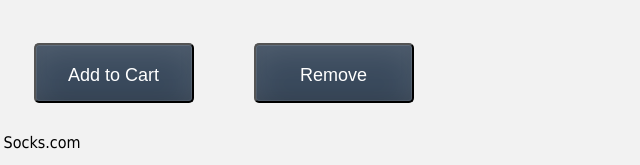
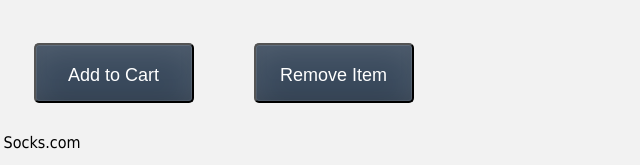
Before and after one commit to tmyfrncnn/intro-to-vue, a plain HTML site: page index.html in a window 1280 px wide. Shown: the part 687-852 px from the top of the page, 480-1120 px from the left. Drawn offline with nearby package versions, Linux system fonts and the light colour scheme.

Commit message:
added 'event handling'

```diff
--- a/index.html
+++ b/index.html
@@ -42,7 +42,7 @@
             <button class="button" @click="cart += 1">Add to Cart</button>
 
             <!-- <button class="button" @click="cart -= 1">Remove</button> -->
-            <button class="button" @click="cart = cart > 0 ? cart - 1 : 0">Remove</button>
+            <button class="button" @click="cart = cart > 0 ? cart - 1 : 0">Remove Item</button>
 
             <a :href="url">Socks.com
             </a>
--- a/main.js
+++ b/main.js
@@ -1,5 +1,5 @@
 const app = Vue.createApp({
-    data: function() {
+    data() {
         return {
             cart:0,
             product: "Socks",
```
